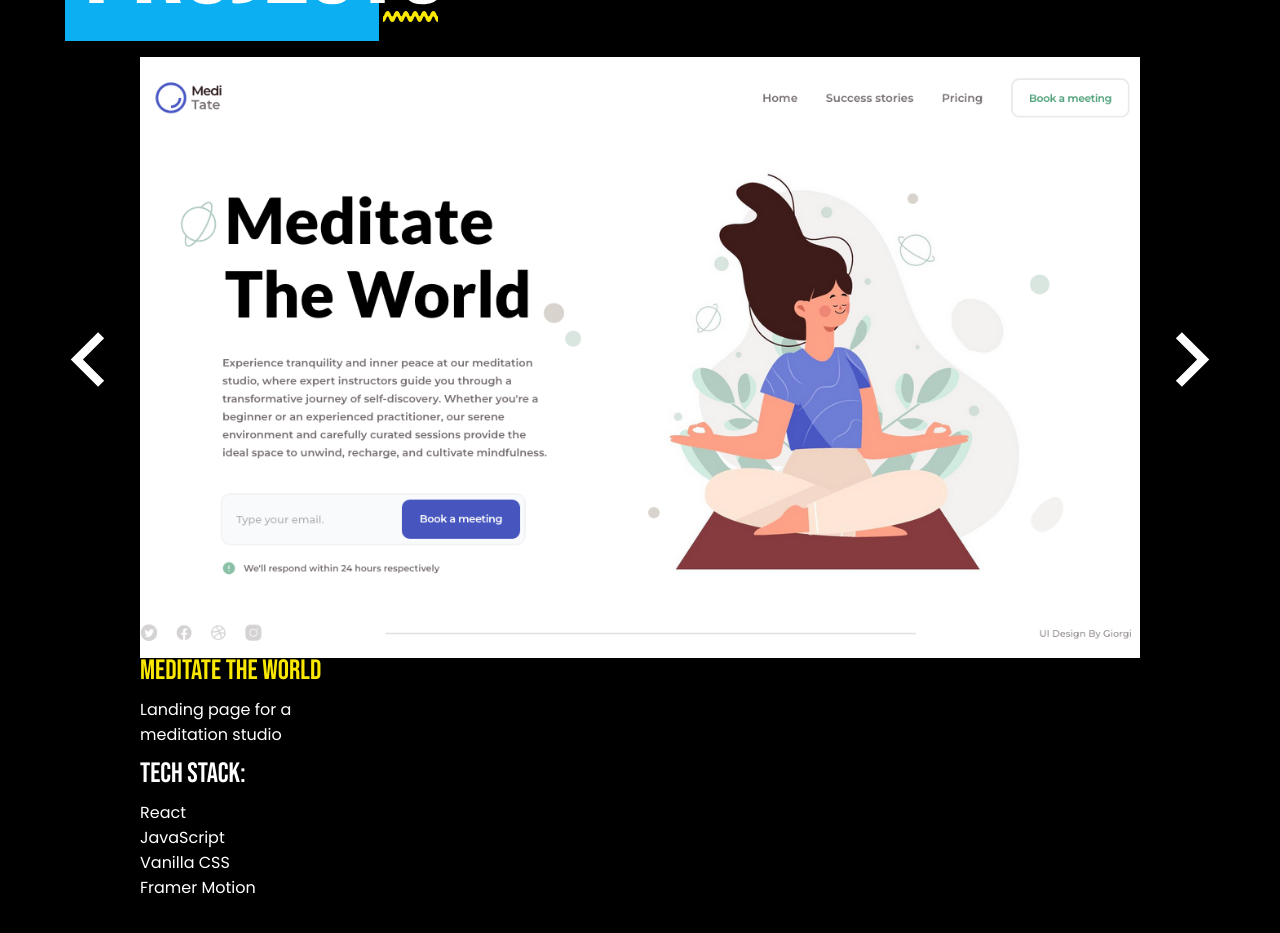
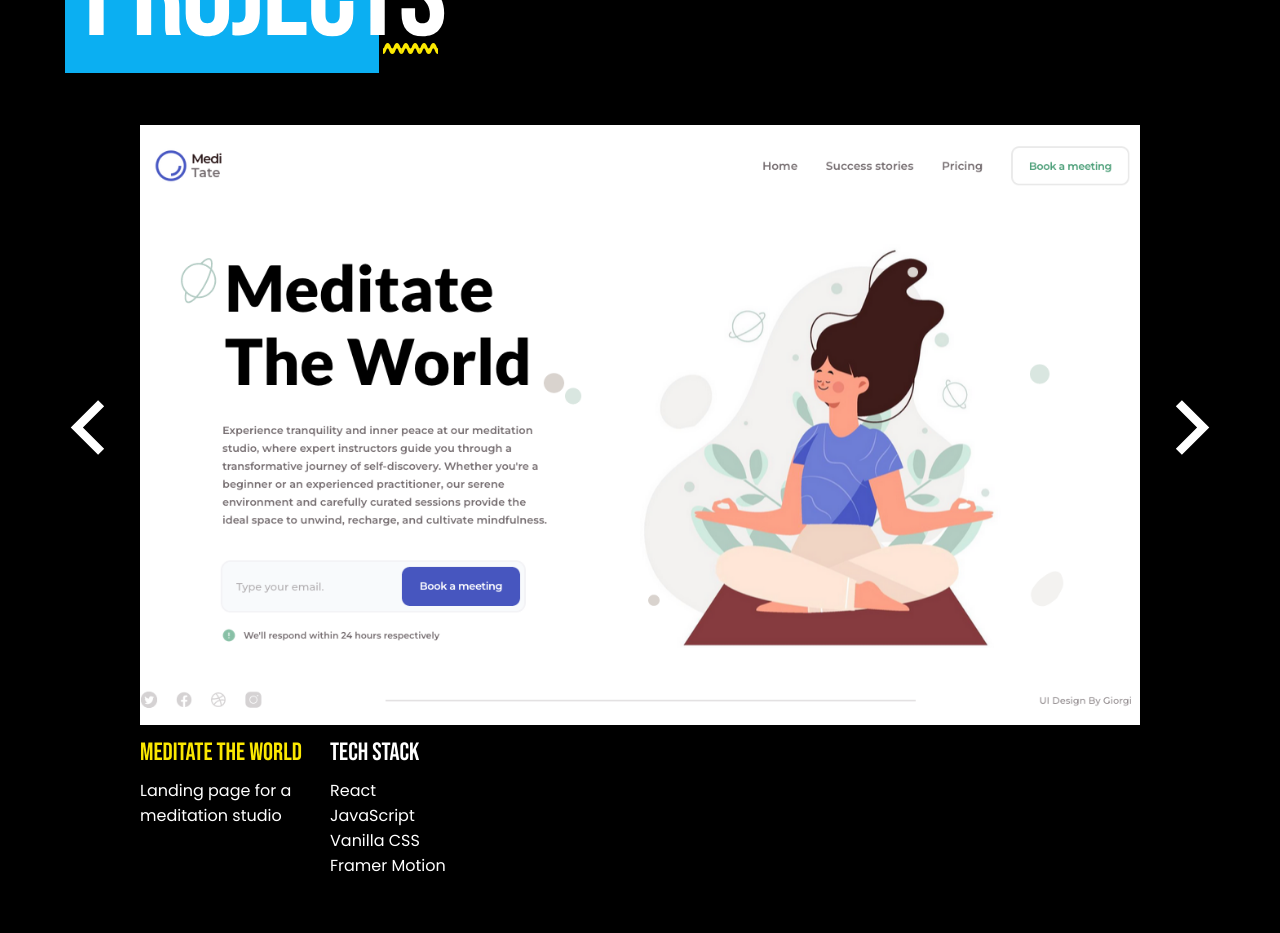
Before and after one commit to akinevans/akinevans.com-v3, a React (Create React App) app: page / in a window 1280 px wide. Shown: the part 1100-2033 px from the top of the page. Built offline with nearby package versions, Linux system fonts and the light colour scheme.

Commit message:
Implement logic to display data for each carousel image, change the styling for description section of Projects component

```diff
--- a/src/components/Projects.css
+++ b/src/components/Projects.css
@@ -1,7 +1,10 @@
 .projects-outer-wrapper,
 .projects-inner-wrapper,
 .title-wrapper,
-.slideshow-wrapper {
+.slideshow-wrapper,
+.description-outer-wrapper,
+.title-wrapper,
+.techstack-wrapper {
   display: flex;
 }
 
@@ -37,7 +40,8 @@
   justify-content: center;
   align-items: center;
   width: 100%;
-  height: 100%;
+  height: 600px;
+  margin: 50px 0 5px 0;
   /* outline: 2px solid green; */
 }
 
@@ -75,30 +79,67 @@
   transition: all 0.2s ease-out;
 }
 
-.description {
+.description-outer-wrapper {
+  flex-direction: row;
   color: var(--white);
-  width: 200px;
+  width: 400px;
   height: fit-content;
-  margin: -20px 0 0 75px;
-  float: left;
+  margin: 5px 0 0 75px;
   /* outline: 2px solid red; */
+}
+
+.title-wrapper,
+.techstack-wrapper {
+  flex-direction: column;
+
+  height: fit-content;
+  /* outline: 2px solid green; */
+}
+
+.title-wrapper {
+  width: 170px;
+  height: fit-content;
+  margin-right: 20px;
+}
+
+.techstack-wrapper {
 }
 
 .description-title,
 .techstack {
   color: var(--yellow);
   font-family: var(--title-font);
-  font-size: 28px;
+  font-size: 25px;
   margin: 0 0 10px 0;
   font-weight: 400;
+}
+
+.description-text {
+  margin: 0;
+}
+
+.description-text,
+.tech-list li {
+  color: var(--white);
+  font-family: var(--body-font);
 }
 
 .techstack {
   color: var(--white);
 }
 
-.description p {
-  font-family: var(--body-font);
-  font-size: 16px;
-  margin: 0 0 10px 0;
+.tech-list ul {
+  list-style: none;
+  padding: 0;
+  margin: 0;
 }
+
+.tech-list {
+  margin: 0;
+  padding: 0;
+}
+
+.tech-list li {
+  margin: 0;
+  padding: 0;
+}
--- a/src/components/Projects.js
+++ b/src/components/Projects.js
@@ -39,36 +39,60 @@ export default function Projects() {
       description: "Landing page for a meditation studio",
       stack: (
         <div>
-          <div>React</div>
-          <div>JavaScript</div>
-          <div>Vanilla CSS</div>
-          <div>Framer Motion</div>
+          <ul>
+            <li>React</li>
+            <li>JavaScript</li>
+            <li>Vanilla CSS</li>
+            <li>Framer Motion</li>
+          </ul>
         </div>
       ),
     },
     {
       title: "SocialSync",
-      description: "Website for a messenger service",
+      description: "Website for an online messenger service",
       stack: (
         <div>
-          <div>React</div>
-          <div>JavaScript</div>
-          <div>Vanilla CSS</div>
-          <div>Framer Motion</div>
+          <ul>
+            <li>React</li>
+            <li>JavaScript</li>
+            <li>Vanilla CSS</li>
+            <li>Framer Motion</li>
+          </ul>
         </div>
       ),
     },
   ];
 
   function displayProjectInfo() {
-    return (
-      <div className='description'>
-        <h3 className='description-title'>{projectInfo[0].title}</h3>
-        <p>{projectInfo[0].description}</p>
-        <h3 className='techstack'>TECH STACK:</h3>
-        <p>{projectInfo[0].stack}</p>
-      </div>
-    );
+    // setInterval(prevSlide, 4000);
+    if (current === 0) {
+      return (
+        <div className='description-outer-wrapper'>
+          <div className='title-wrapper'>
+            <h3 className='description-title'>{projectInfo[0].title}</h3>
+            <p className='description-text'>{projectInfo[0].description}</p>
+          </div>
+          <div className='techstack-wrapper'>
+            <h3 className='techstack'>TECH STACK</h3>
+            <div className='tech-list'>{projectInfo[0].stack}</div>
+          </div>
+        </div>
+      );
+    } else if (current === length - 1) {
+      return (
+        <div className='description-outer-wrapper'>
+          <div className='title-wrapper'>
+            <h3 className='description-title'>{projectInfo[1].title}</h3>
+            <p className='description-text'>{projectInfo[1].description}</p>
+          </div>
+          <div className='techstack-wrapper'>
+            <h3 className='techstack'>TECH STACK</h3>
+            <div className='tech-list'>{projectInfo[1].stack}</div>
+          </div>
+        </div>
+      );
+    }
   }
 
   return (
@@ -110,6 +134,8 @@ export default function Projects() {
 
           {/* End slideshow wrapper */}
         </div>
+        {/* Auto change slides and provide appropriate text data */}
+        {/* {setInterval(prevSlide, 3000)} */}
         {displayProjectInfo()}
       </div>
     </div>
```
Also changed, not shown: src/images/meditate-the-world.png.
